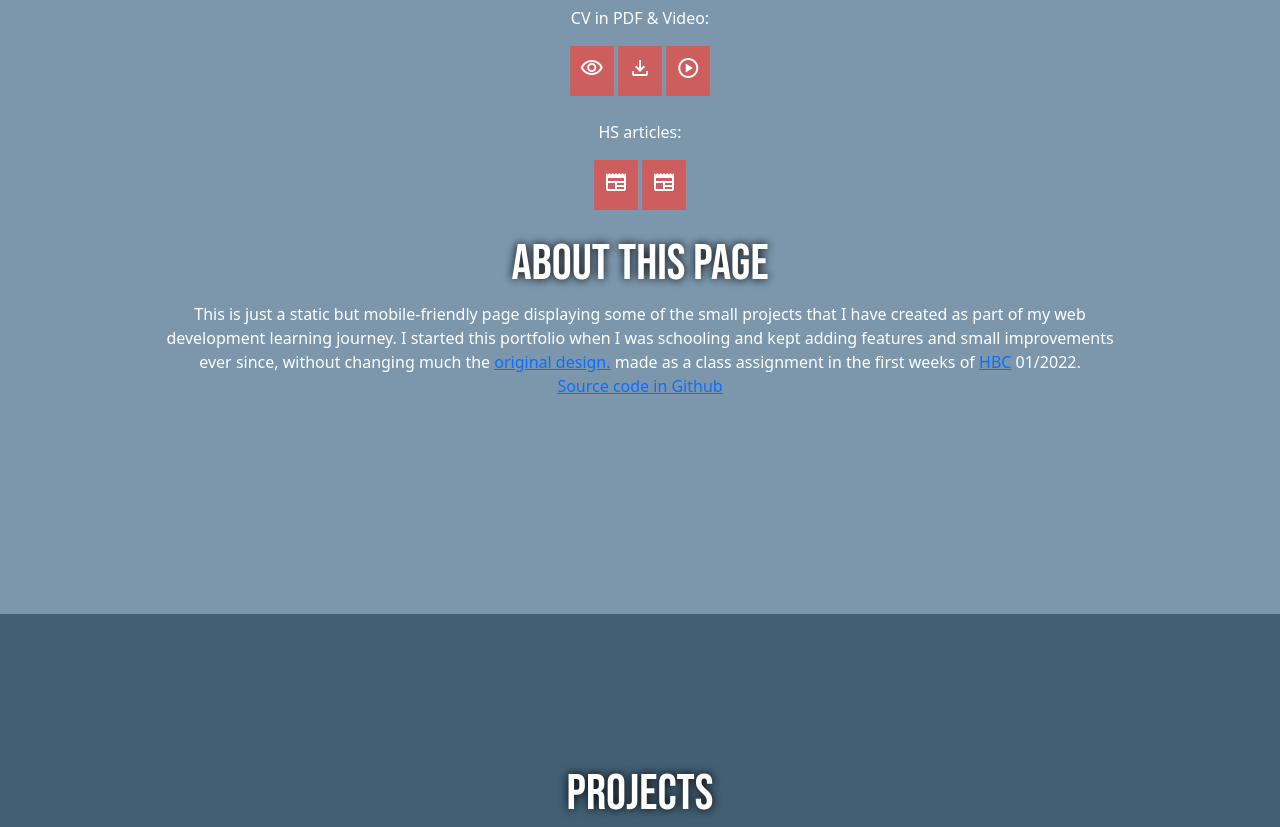
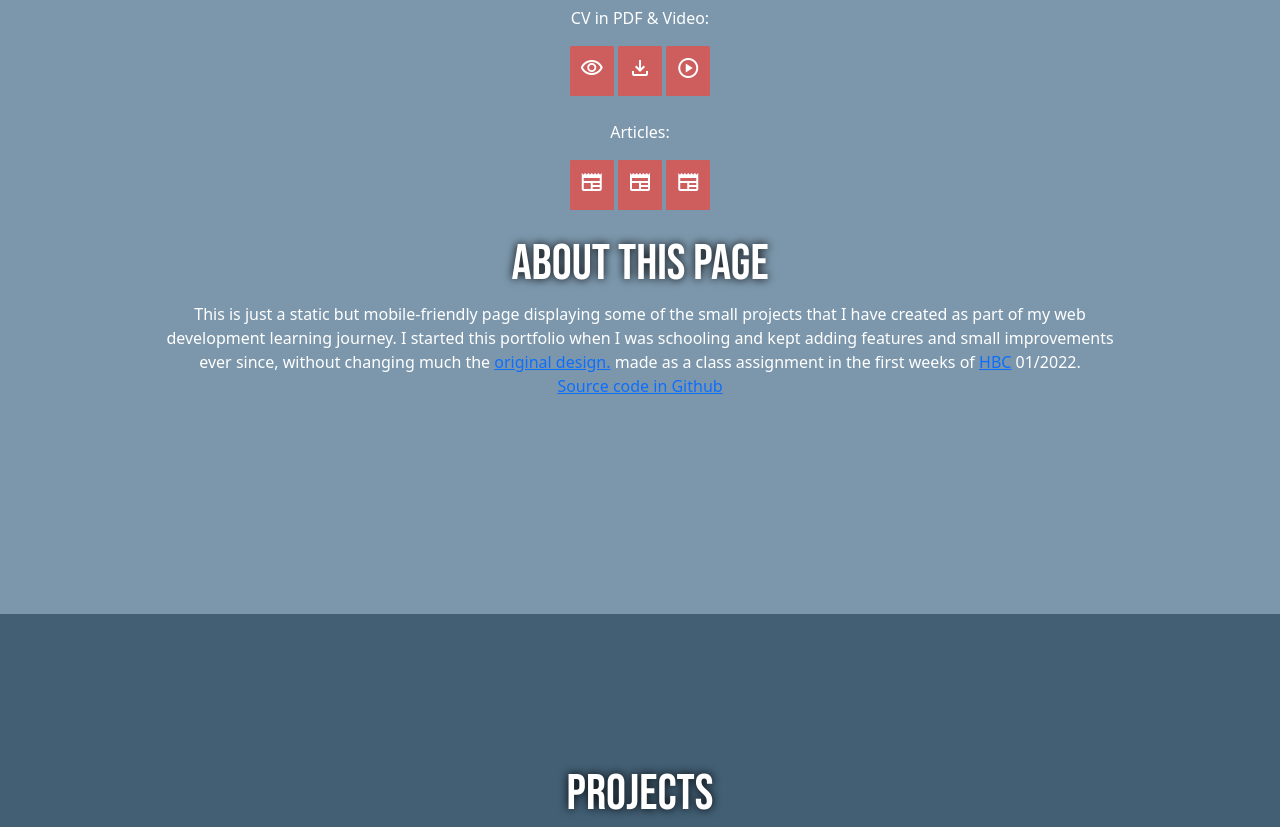
Before and after one commit to Victor-Grinan-Dev/Portfolio, a plain HTML site: page index.html in a window 1280 px wide. Shown: the part 1340-2167 px from the top of the page. Drawn offline with nearby package versions, Linux system fonts and the light colour scheme; a web font is replaced by a local one.

Commit message:
add article from tutka

```diff
--- a/index.html
+++ b/index.html
@@ -167,7 +167,7 @@
                 </div>
                 <br />
                 <p>
-                    HS articles:
+                    Articles:
                 </p>
                 <div>
                     <a href="https://www.hs.fi/kaupunki/art-2000008121681.html" target="_blank">
@@ -178,6 +178,13 @@
                         </button>
                     </a>
                     <a href="https://www.hs.fi/ulkomaat/art-2000008119341.html" target="_blank">
+                        <button class='appButton'>
+                            <span class="material-symbols-outlined">
+                                newspaper
+                            </span>
+                        </button>
+                    </a>
+                    <a href="https://tutka.pro/yhteiskunta/totuus-turistiverhon-takana/" target="_blank">
                         <button class='appButton'>
                             <span class="material-symbols-outlined">
                                 newspaper
--- a/style.css
+++ b/style.css
@@ -368,6 +368,7 @@ p {
   max-height: 0;
   overflow: hidden;
   transition: max-height 0.2s ease-out;
+  transition: all 0.2s ease-out;
 }
 
 /* Internet projects*/
```
